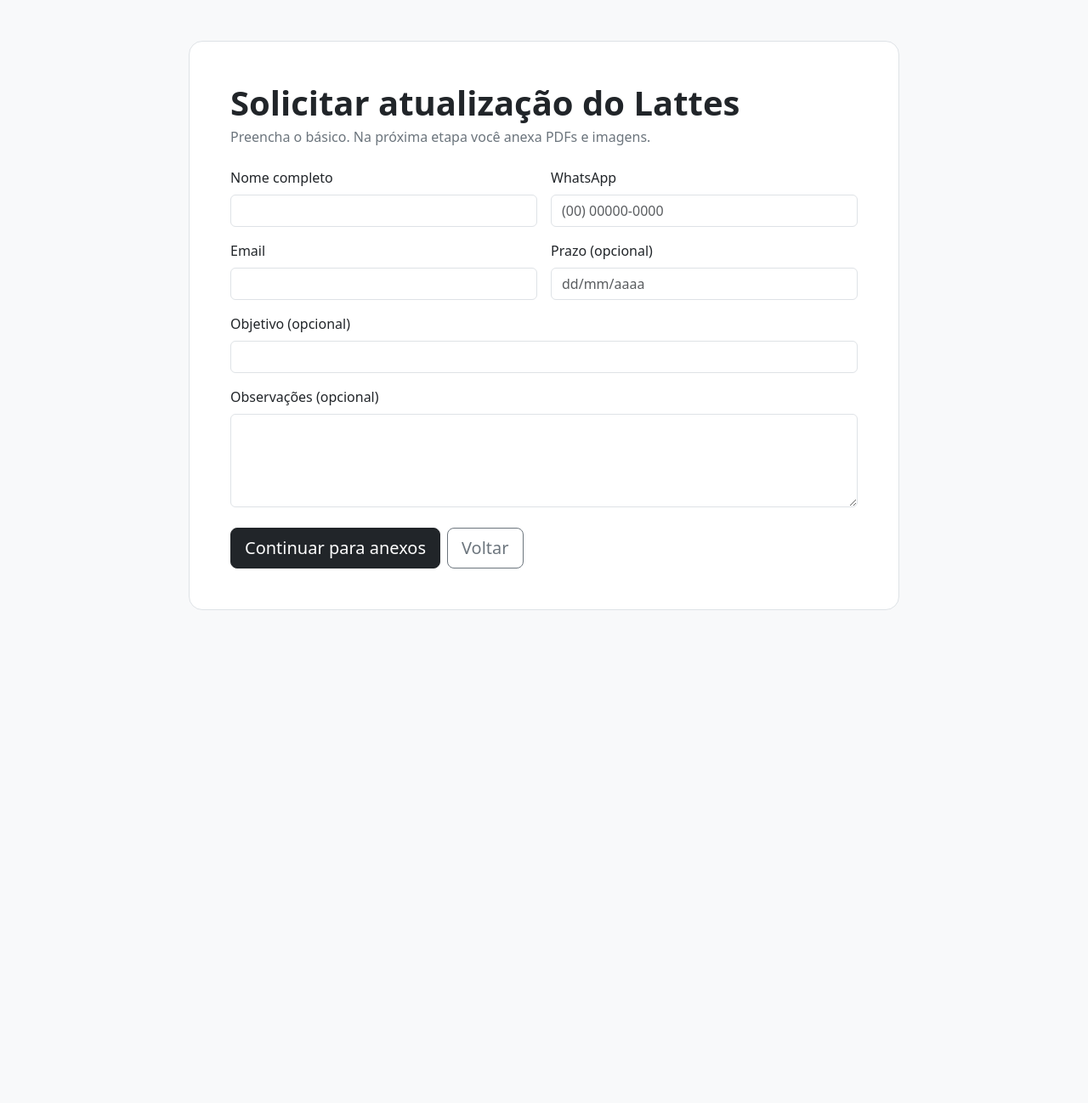
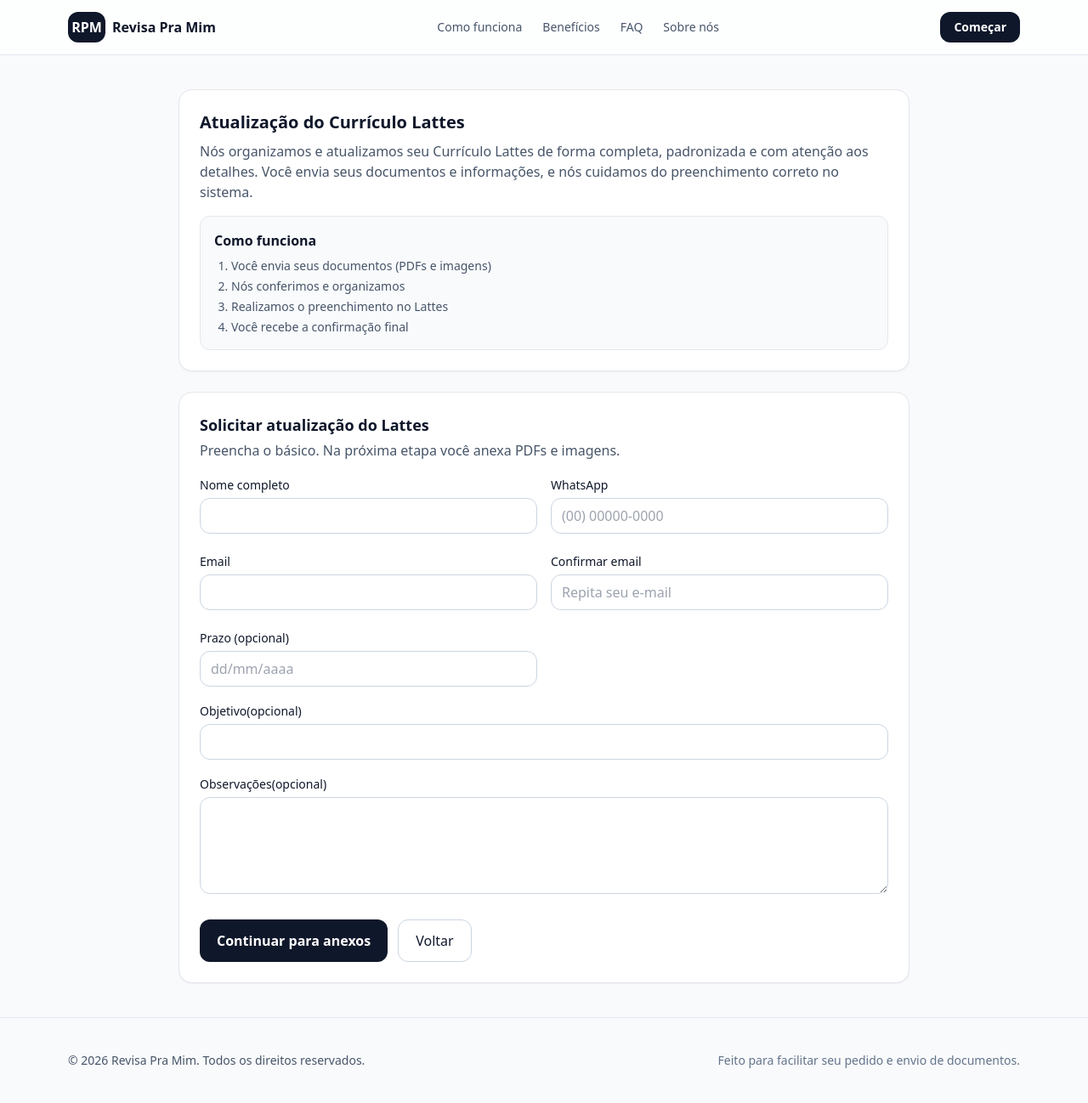
Before and after one commit to pitaemir/claraLuz, a Django app: page /request/ in a window 1280 px wide. Shown: the whole page at 85% size. Before the commit the page ends 718 px from the top, so only its background shows below. Run offline with Django 5.2, Linux system fonts and the light colour scheme; some libraries are stand-ins or nearby versions.

Commit message:
front-end

```diff
--- a/siteapp/forms.py
+++ b/siteapp/forms.py
@@ -6,9 +6,17 @@ MAX_FILE_MB = 20
 
 
 class LattesRequestForm(forms.ModelForm):
+    email_confirm = forms.EmailField(
+        label="Confirmar e-mail",
+        widget=forms.EmailInput(attrs={
+            "placeholder": "Repita seu e-mail",
+            "autocomplete": "email",
+        })
+    )
+
     class Meta:
         model = LattesRequest
-        fields = ["full_name", "email", "whatsapp", "goal", "deadline", "notes"]
+        fields = ["full_name", "email", "email_confirm", "whatsapp", "goal", "deadline", "notes"]
         widgets = {
             "deadline": forms.DateInput(format="%d/%m/%Y", attrs={
                 "type": "text",
@@ -28,6 +36,22 @@ class LattesRequestForm(forms.ModelForm):
         super().__init__(*args, **kwargs)
         self.fields["deadline"].input_formats = ["%d/%m/%Y"]
 
+    def clean_full_name(self):
+        name = (self.cleaned_data.get("full_name") or "").strip()
+        parts = [p for p in name.split() if p]
+        if len(parts) < 2:
+            raise forms.ValidationError("Informe pelo menos nome e sobrenome.")
+        return name
+
+    def clean(self):
+        cleaned = super().clean()
+        email = (cleaned.get("email") or "").strip().lower()
+        email2 = (cleaned.get("email_confirm") or "").strip().lower()
+
+        if email and email2 and email != email2:
+            self.add_error("email_confirm", "Os e-mails não conferem.")
+
+        return cleaned
 
 class LattesDocumentForm(forms.ModelForm):
     class Meta:
--- a/siteapp/models.py
+++ b/siteapp/models.py
@@ -8,7 +8,7 @@ def generate_public_id() -> str:
     alphabet = "ABCDEFGHJKMNPQRSTUVWXYZ23456789"
     # 8 chars -> bom equilíbrio
     suffix = "".join(secrets.choice(alphabet) for _ in range(8))
-    return f"CL-{suffix}"
+    return f"RPM-{suffix}"
 
 
 class LattesRequest(models.Model):
--- a/siteapp/urls.py
+++ b/siteapp/urls.py
@@ -5,9 +5,7 @@ urlpatterns = [
     path("", views.home, name="home"),
     path("request/", views.request_lattes, name="request_lattes"),
     path("request/<str:public_id>/upload/", views.upload_docs, name="upload_docs"),
-
-    # ✅ NOVA ROTA PARA FINALIZAR PEDIDO
     path("request/<str:public_id>/finalize/", views.finalize_request, name="finalize_request"),
-
+    path("sobre/", views.about, name="about"),
     path("ty/", views.thank_you, name="thank_you"),
 ]
--- a/siteapp/views.py
+++ b/siteapp/views.py
@@ -164,11 +164,17 @@ def finalize_request(request, public_id: str):
 
     return redirect(f"{reverse('thank_you')}?code={lattes_request.public_id}")
 
-
 def thank_you(request):
     public_id = request.GET.get("code")
-    return render(request, "ty.html", {"public_id": public_id})
 
+    lattes_request = get_object_or_404(LattesRequest, public_id=public_id)
+
+    return render(request, "ty.html", {
+        "request_obj": lattes_request
+    })
 
 def request_lattes(request):
     return create_request(request)
+
+def about(request):
+    return render(request, "about.html")
--- a/templates/base.html
+++ b/templates/base.html
@@ -4,7 +4,7 @@
 <head>
   <meta charset="utf-8" />
   <meta name="viewport" content="width=device-width, initial-scale=1" />
-  <title>{% block title %}Clara Luz{% endblock %}</title>
+  <title>{% block title %}Revisa Pra Mim{% endblock %}</title>
 
   <!-- Tailwind via CDN (rápido pra protótipo) -->
   <script src="https://cdn.tailwindcss.com"></script>
@@ -22,14 +22,15 @@
     <div class="mx-auto max-w-6xl px-4">
       <div class="flex h-16 items-center justify-between">
         <a href="{% url 'home' %}" class="flex items-center gap-2 font-semibold">
-          <span class="inline-flex h-9 w-9 items-center justify-center rounded-xl bg-slate-900 text-white">CL</span>
-          <span>ClaraLuz</span>
+          <span class="inline-flex h-9 w-11 items-center justify-center rounded-xl bg-slate-900 text-white">RPM</span>
+          <span>Revisa Pra Mim</span>
         </a>
 
         <nav class="hidden md:flex items-center gap-6 text-sm text-slate-600">
           <a href="#como-funciona" class="hover:text-slate-900">Como funciona</a>
           <a href="#beneficios" class="hover:text-slate-900">Benefícios</a>
           <a href="#faq" class="hover:text-slate-900">FAQ</a>
+          <a href="{% url 'about' %}">Sobre nós</a>
         </nav>
 
         <div class="flex items-center gap-3">
@@ -48,7 +49,7 @@
   <footer class="border-t border-slate-200">
     <div class="mx-auto max-w-6xl px-4 py-10 text-sm text-slate-600">
       <div class="flex flex-col gap-2 md:flex-row md:items-center md:justify-between">
-        <p>© {% now "Y" %} ClaraLuz. Todos os direitos reservados.</p>
+        <p>© {% now "Y" %} Revisa Pra Mim. Todos os direitos reservados.</p>
         <p class="text-slate-500">Feito para facilitar seu pedido e envio de documentos.</p>
       </div>
     </div>
--- a/templates/request.html
+++ b/templates/request.html
@@ -1,78 +1,125 @@
-<!doctype html>
-<html lang="pt-br">
-  <head>
-    <meta charset="utf-8" />
-    <meta name="viewport" content="width=device-width, initial-scale=1" />
-    <title>Request</title>
-    <link href="https://cdn.jsdelivr.net/npm/bootstrap@5.3.3/dist/css/bootstrap.min.css" rel="stylesheet">
-  </head>
-  <body class="bg-light">
-    <div class="container py-5" style="max-width: 860px;">
-      <div class="bg-white border rounded-4 p-4 p-md-5">
-        <h1 class="fw-semibold mb-1">Solicitar atualização do Lattes</h1>
-        <p class="text-secondary mb-4">Preencha o básico. Na próxima etapa você anexa PDFs e imagens.</p>
+{% extends "base.html" %}
+{% block title %}Revisa Pra Mim - Pedido{% endblock %}
+
+{% block content %}
+<div class="container mx-auto py-10" style="max-width: 860px;">
+
+  <!-- Card descrição -->
+  <div class="bg-white border rounded-2xl p-6 mb-6 shadow-sm">
+    <h1 class="text-xl font-semibold mb-2">Atualização do Currículo Lattes</h1>
+    <p class="text-slate-600 mb-4">
+      Nós organizamos e atualizamos seu Currículo Lattes de forma completa, padronizada e com atenção aos detalhes.
+      Você envia seus documentos e informações, e nós cuidamos do preenchimento correto no sistema.
+    </p>
+
+    <div class="bg-slate-50 border rounded-xl p-4">
+      <h2 class="font-semibold mb-2">Como funciona</h2>
+      <ol class="list-decimal pl-5 text-sm text-slate-600 space-y-1">
+        <li>Você envia seus documentos (PDFs e imagens)</li>
+        <li>Nós conferimos e organizamos</li>
+        <li>Realizamos o preenchimento no Lattes</li>
+        <li>Você recebe a confirmação final</li>
+      </ol>
+    </div>
+  </div>
+
+  <!-- Formulário -->
+  <div class="bg-white border rounded-2xl p-6 shadow-sm">
+    <h2 class="text-lg font-semibold mb-1">Solicitar atualização do Lattes</h2>
+    <p class="text-slate-600 mb-4">Preencha o básico. Na próxima etapa você anexa PDFs e imagens.</p>
 
     <form method="post" novalidate>
       {% csrf_token %}
 
       {% if form.non_field_errors %}
-            <div class="alert alert-danger">{{ form.non_field_errors }}</div>
+        <div class="bg-red-50 border border-red-200 text-red-700 p-3 rounded mb-3">
+          {{ form.non_field_errors }}
+        </div>
       {% endif %}
 
-          <div class="row g-3">
-            <div class="col-md-6">
-              <label class="form-label">Nome completo</label>
+      <div class="grid gap-4 md:grid-cols-2">
+        <div>
+          <label class="text-sm font-medium">Nome completo</label>
           {{ form.full_name }}
-              <div class="text-danger small">{{ form.full_name.errors }}</div>
+          <div class="mt-1 text-sm text-red-600">{{ form.full_name.errors }}</div>
         </div>
 
-            <div class="col-md-6">
-              <label class="form-label">WhatsApp</label>
+        <div>
+          <label class="text-sm font-medium">WhatsApp</label>
           {{ form.whatsapp }}
-              <div class="text-danger small">{{ form.whatsapp.errors }}</div>
         </div>
 
-            <div class="col-md-6">
-              <label class="form-label">Email</label>
+        <div>
+          <label class="text-sm font-medium">Email</label>
           {{ form.email }}
-              <div class="text-danger small">{{ form.email.errors }}</div>
+          <div class="mt-1 text-sm text-red-600">{{ form.email.errors }}</div>
         </div>
 
-            <div class="col-md-6">
-              <label class="form-label">Prazo (opcional)</label>
-              {{ form.deadline }}
-              <div class="text-danger small">{{ form.deadline.errors }}</div>
+        <div>
+          <label class="text-sm font-medium">Confirmar email</label>
+          {{ form.email_confirm }}
+          <div class="mt-1 text-sm text-red-600">{{ form.email_confirm.errors }}</div>
         </div>
 
-            <div class="col-12">
-              <label class="form-label">Objetivo (opcional)</label>
-              {{ form.goal }}
-              <div class="text-danger small">{{ form.goal.errors }}</div>
+        <div>
+          <label class="text-sm font-medium">Prazo (opcional)</label>
+          {{ form.deadline }}
         </div>
 
-            <div class="col-12">
-              <label class="form-label">Observações (opcional)</label>
-              {{ form.notes }}
-              <div class="text-danger small">{{ form.notes.errors }}</div>
-            </div>
+        <div class="md:col-span-2">
+          <label class="text-sm font-medium">Objetivo(opcional)</label>
+          {{ form.goal }}
         </div>
 
-          <div class="mt-4 d-flex gap-2">
-            <button class="btn btn-dark btn-lg" type="submit">Continuar para anexos</button>
-            <a class="btn btn-outline-secondary btn-lg" href="/">Voltar</a>
+        <div class="md:col-span-2">
+          <label class="text-sm font-medium">Observações(opcional)</label>
+          {{ form.notes }}
+        </div>
+
+      </div>
+
+      <div class="mt-6 flex gap-3">
+        <button class="rounded-xl bg-slate-900 px-5 py-3 text-white font-semibold hover:bg-slate-800">
+          Continuar para anexos
+        </button>
+
+        <a href="/" class="rounded-xl border border-slate-300 px-5 py-3 hover:bg-slate-100">
+          Voltar
+        </a>
       </div>
     </form>
   </div>
+
 </div>
 
 <script>
-      // aplica classes bootstrap nos inputs renderizados pelo Django
 document.querySelectorAll("input, textarea, select").forEach(el => {
-        if (!el.classList.contains("form-control") && el.type !== "checkbox" && el.type !== "radio" && el.type !== "file") {
-          el.classList.add("form-control");
-        }
-        if (el.type === "file") el.classList.add("form-control");
+  el.classList.add(
+    "w-full", "rounded-xl", "border", "border-slate-300",
+    "px-3", "py-2", "mt-1",
+    "focus:outline-none", "focus:ring-2", "focus:ring-slate-400"
+  );
 });
 </script>
-  </body>
-</html>
+<script>
+  const deadlineInput = document.querySelector('input[name="deadline"]');
+
+  function formatDateBR(value) {
+    const digits = value.replace(/\D/g, "").slice(0, 8);
+    const d = digits.slice(0, 2);
+    const m = digits.slice(2, 4);
+    const y = digits.slice(4, 8);
+    let out = d;
+    if (m.length) out += "/" + m;
+    if (y.length) out += "/" + y;
+    return out;
+  }
+
+  if (deadlineInput) {
+    deadlineInput.addEventListener("input", (e) => {
+      e.target.value = formatDateBR(e.target.value);
+    });
+  }
+</script>
+
+{% endblock %}
```
Also changed, not shown: templates/about.html (added, +110 -0 lines), templates/home.html (+3 -8 lines), templates/ty.html (+99 -13 lines), README.md. Lines whose indentation alone changed are shown as unchanged.
